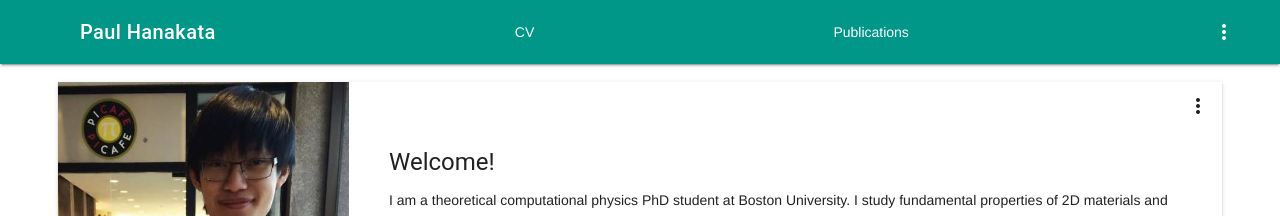
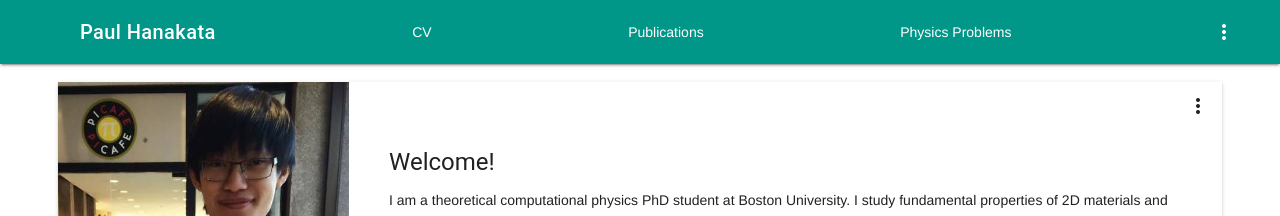
Before and after one commit to phanakata/phanakata.github.io, a Jekyll site: the page built from index.html, in a window 1280 px wide. Shown: the top 216 px of the page. Built offline with Jekyll 4.4.1, drawn with Linux system fonts in a browser that asks for light colours; formulas are drawn with MathJax 3.

Commit message:
Update header.html

```diff
--- a/_includes/header.html
+++ b/_includes/header.html
@@ -12,9 +12,14 @@
       <span class="" ><a href="/Publications/" style="text-decoration:none"> <span style="color:white" > Publications </a> </span>
 
 
+
       <!--<span class="" ><a href="https://scholar.google.com/citations?user=xRJLNpAAAAAJ&hl=en" style="text-decoration:none"> <span style="color:white" >publications</span> </a>  </span>
       -->
       <div class="mdl-layout-spacer"></div>
+      <span class="" ><a href="/PhysicsProblems/" style="text-decoration:none"> <span style="color:white" > Physics Problems </a> </span>
+      <div class="mdl-layout-spacer"></div>
+
+
 
 
 
```
